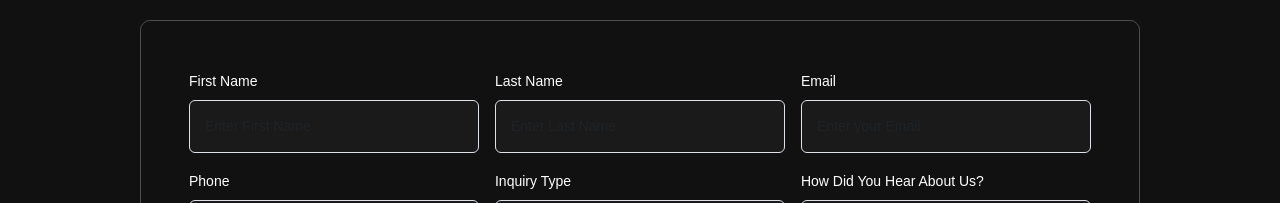
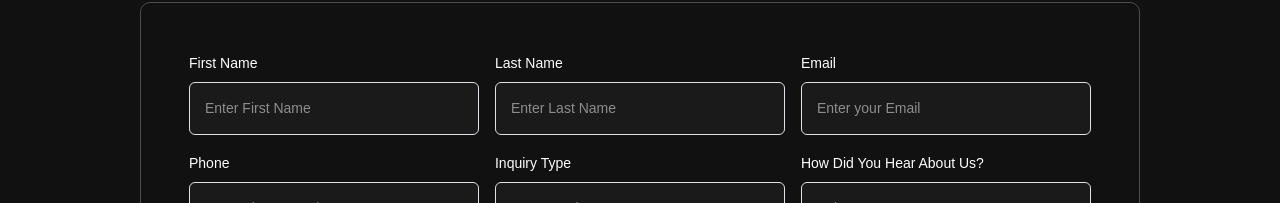
Before and after one commit to Ye7ia01/DEPI.Mega.Project.Glory.Scout, a React (Vite) app: page /contact in a window 1280 px wide. Shown: the part 739-942 px from the top of the page. Built offline with nearby package versions, Linux system fonts and the light colour scheme.

Commit message:
add some styles to contact-component

```diff
--- a/src/index.css
+++ b/src/index.css
@@ -53,6 +53,7 @@ html,body,#root{
   border-radius: 10px;
   color: var(--abslout-white);
   position: relative;
+  height: 150px;
 }
 
 
@@ -80,6 +81,11 @@ html,body,#root{
   background-color: #1A1A1A;
   font-size: 14px;
   padding: 15px;
+}
+
+#contact-home-page  .contact-form .form-control::placeholder{
+  color: var(--abslout-white);
+  opacity: .5;
 }
 #contact-home-page  .contact-form .form-control:focus{
  box-shadow: none;
--- a/src/main.jsx
+++ b/src/main.jsx
@@ -4,6 +4,7 @@ import { createRoot } from 'react-dom/client'
 import './index.css'
 import App from './App.jsx'
 import 'bootstrap/dist/css/bootstrap.min.css';
+import 'bootstrap/dist/js/bootstrap.bundle.js';
 
 
 createRoot(document.getElementById('root')).render(
```
